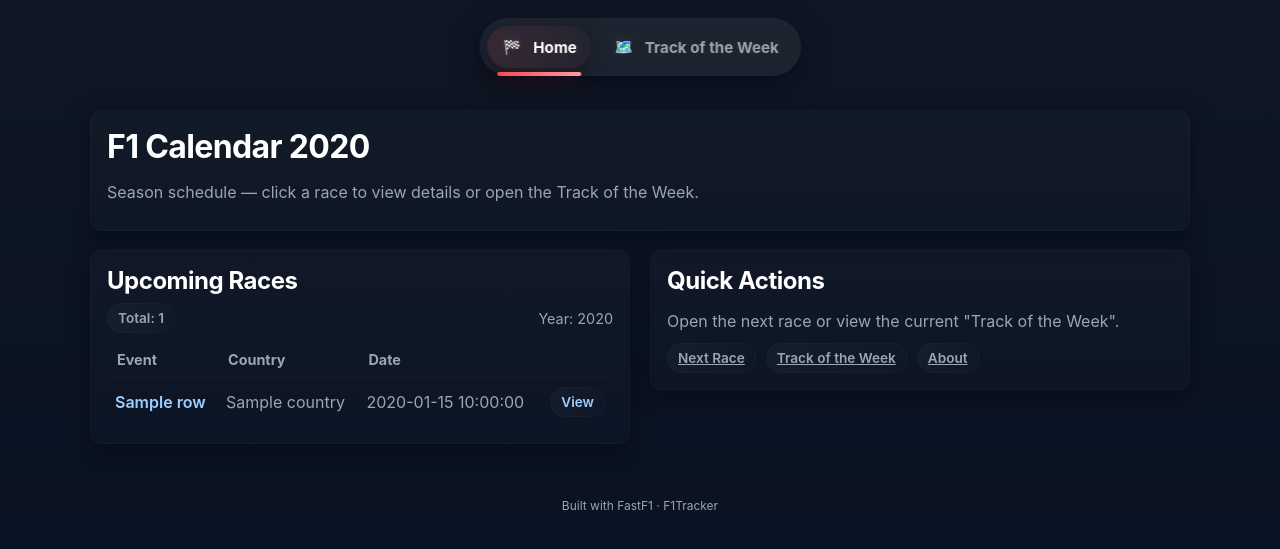
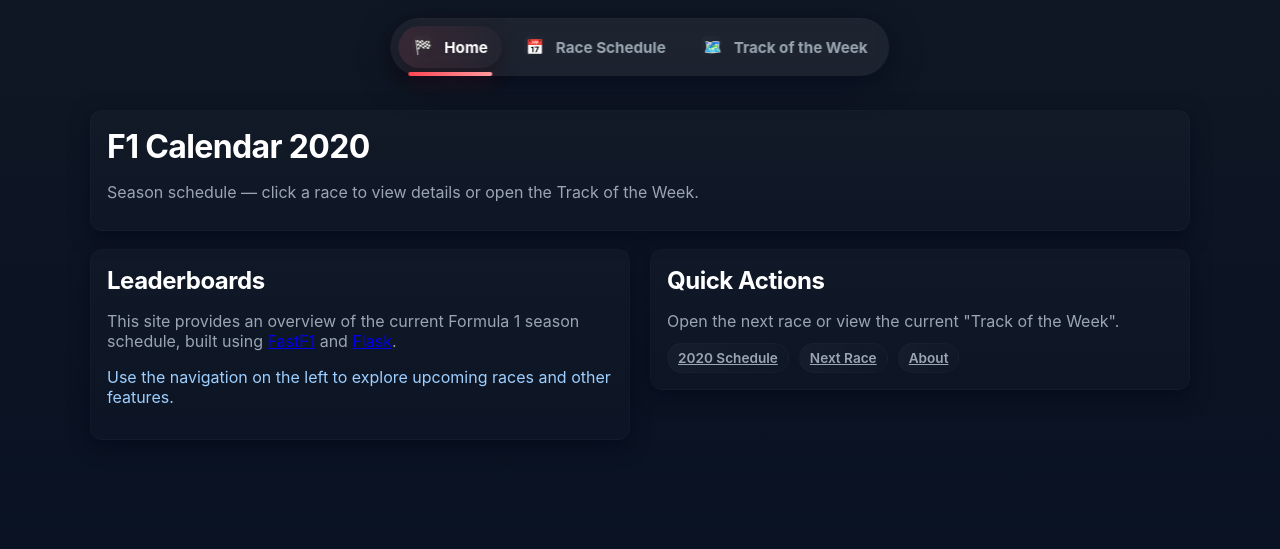
Before and after one commit to 22-Maya/F1Tracker, a Flask app: template templates/index.html in a window 1280 px wide. Shown: the top 549 px of the page. Run offline with Flask 3, Linux system fonts and the light colour scheme; the template is opened without the code that fills it: most values are stand-ins (such as "Sample title", 1, 10 or a date in 2020).

Commit message:
new schedule

```diff
--- a/app.py
+++ b/app.py
@@ -21,6 +21,11 @@ def index():
     schedule, year = load_calendar()
     return render_template("index.html", schedule=schedule.to_dict(orient="records"), year=year)
 
+@app.route("/schedule")
+def schedule():
+    schedule, year = load_calendar()
+    return render_template("schedule.html", schedule=schedule.to_dict(orient="records"), year=year)
+
 @app.route("/next")
 def next_race():
     schedule, year = load_calendar()
--- a/templates/index.html
+++ b/templates/index.html
@@ -8,12 +8,12 @@
         <!-- serve stylesheet from Flask static/ -->
         <link id="mainStylesheet" rel="stylesheet" href="{{ url_for('static', filename='style.css') }}">
 
-
     </head>
     <body>
 
         <nav class="top-vertical-nav" aria-label="Main navigation">
             <a href="{{ url_for('index') }}" class="active"><span class="icon">🏁</span>Home</a>
+            <a href="{{ url_for('schedule') }}"><span class="icon">📅</span>Race Schedule</a>
             <a href="{{ url_for('next_race') }}"><span class="icon">🗺️</span>Track of the Week</a>
         </nav>
 
@@ -25,53 +25,22 @@
 
             <section class="content-grid">
                 <div class="card">
-      <h2>Upcoming Races</h2>
-      <div class="kv" style="margin-bottom:10px;">
-        <span class="pill">Total: {{ schedule|length }}</span>
-        <span class="kv" style="margin-left:auto;color:var(--muted);font-size:0.9rem;">Year: {{ year }}</span>
-      </div>
-
-      <div style="overflow:auto;">
-      <table class="race-table" style="width:100%;border-collapse:collapse;">
-        <thead>
-          <tr style="text-align:left;color:var(--muted);font-size:0.9rem;">
-            <th style="padding:8px 10px">Event</th>
-            <th style="padding:8px 10px">Country</th>
-            <th style="padding:8px 10px">Date</th>
-            <th style="padding:8px 10px"></th>
-          </tr>
-        </thead>
-        <tbody>
-        {% for row in schedule %}
-          <tr style="border-top:1px solid rgba(255,255,255,0.02);">
-            <td style="padding:10px 8px;font-weight:600">{{ row.EventName }}</td>
-            <td style="padding:10px 8px;color:var(--muted)">{{ row.Country }}</td>
-            <td style="padding:10px 8px;color:var(--muted)">{{ row.EventDate }}</td>
-            <td style="padding:10px 8px;text-align:right;">
-              <!-- temporary: route not implemented for per-race pages -->
-              <a href="#" class="pill" style="text-decoration:none;color:inherit;">View</a>
-            </td>
-          </tr>
-        {% endfor %}
-        </tbody>
-      </table>
-      </div>
+                    <h2>Leaderboards</h2>
+                    <p class="lead">This site provides an overview of the current Formula 1 season schedule, built using <a href="https://fastf1.readthedocs.io/en/latest/" target="_blank" rel="noopener">FastF1</a> and <a href="https://flask.palletsprojects.com/" target="_blank" rel="noopener">Flask</a>.</p>
+                    <p>Use the navigation on the left to explore upcoming races and other features.</p>
                 </div>
 
                 <div class="card">
                     <h2>Quick Actions</h2>
                     <p class="lead">Open the next race or view the current "Track of the Week".</p>
                     <div style="display:flex;gap:10px;flex-wrap:wrap;">
+                        <a href="{{ url_for('schedule') }}" class="pill">{{ year }} Schedule</a>
                         <a href="{{ url_for('next_race') }}" class="pill">Next Race</a>
-        <a href="{{ url_for('next_race') }}" class="pill">Track of the Week</a>
                         <a href="#" class="pill">About</a>
                     </div>
                 </div>
             </section>
 
-  <footer class="site-footer">
-    <small>Built with FastF1 · F1Tracker</small>
-  </footer>
         </main>
 
     </body>
```
Also changed, not shown: templates/schedule.html (added, +58 -0 lines), templates/next_race.html (indentation only). Lines whose indentation alone changed are shown as unchanged.
